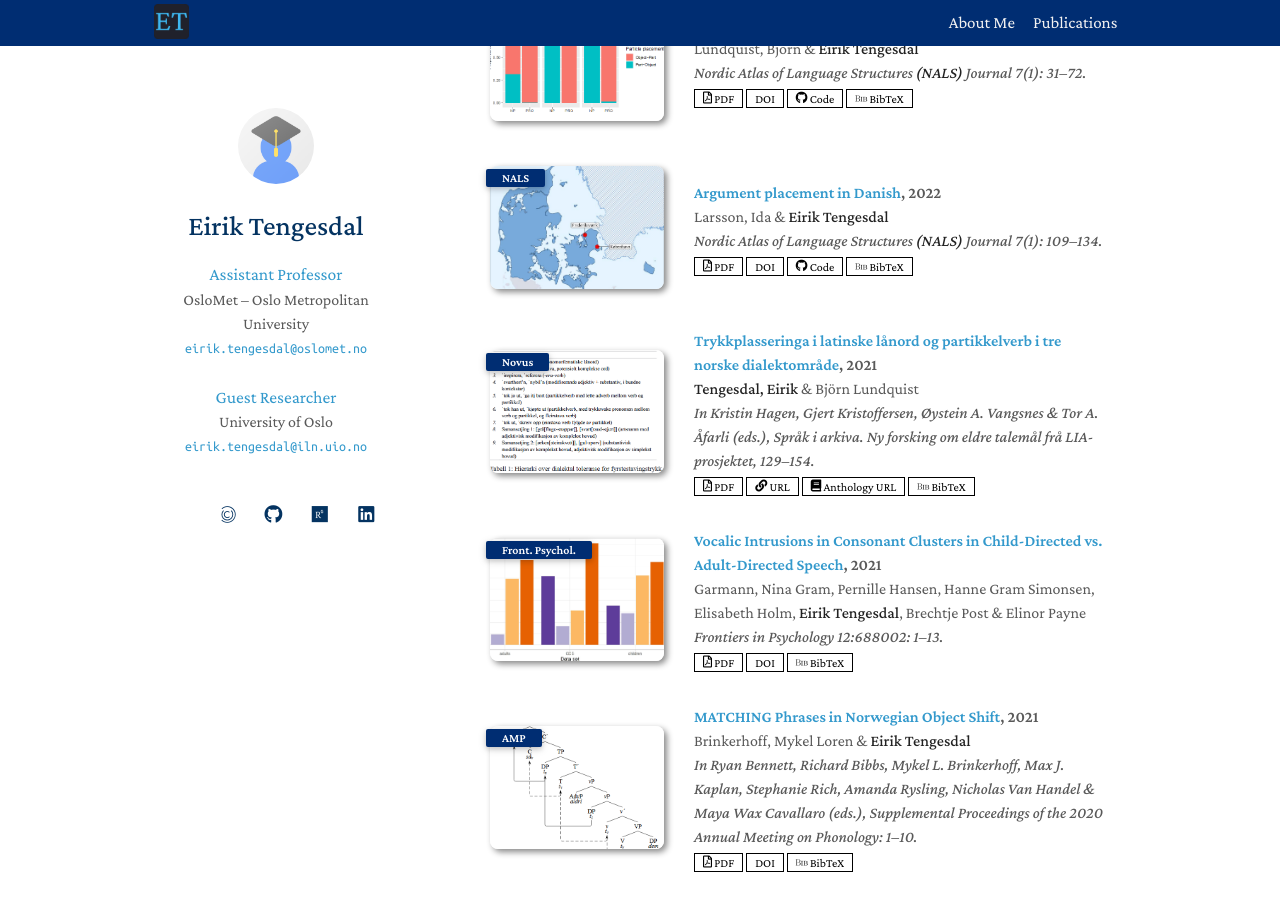
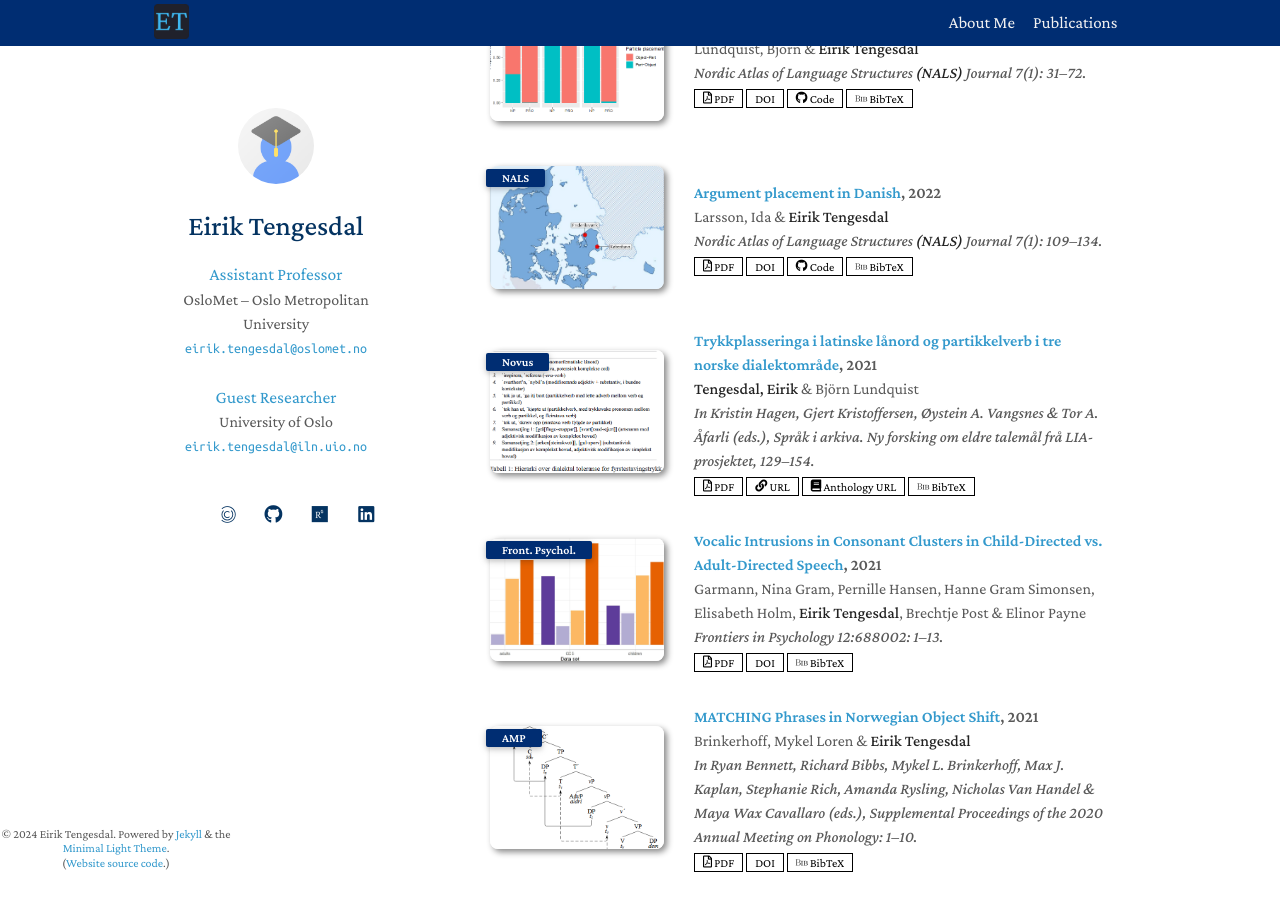
Before and after one commit to EirikTengesdal/eiriktengesdal.no-old, a Jekyll site: the page built from index.md, in a window 1280 px wide and 900 px high, scrolled down 569 px. Built offline with Jekyll 4.4.1, drawn with Linux system fonts in a browser that asks for light colours; nearby versions of some CDN libraries; a style sheet for code colours, icons or effects is not loaded.

Commit message:
Update homepage.html

```diff
--- a/_layouts/homepage.html
+++ b/_layouts/homepage.html
@@ -173,26 +173,21 @@
         </a>
         {% endif %}
       </div>
-      <br>
     </header>
     <section>
       {{ content }}
-
+    </section>
+  </div>
+  <!-- <div class="page__footer"> -->
+    <footer>
       {% if site.footnote %}
       <div style="font: 12px/1.2 Crimson Pro, serif">
       <div class="page__footer-copyright">&copy; {{ site.time | date: '%Y' }} {{ site.name | default: site.title }}. {{ site.data.ui-text[site.locale].powered_by | default: "Powered by" }} <a href="http://jekyllrb.com" rel="nofollow">Jekyll</a> &amp; the <a href="https://github.com/yaoyao-liu/minimal-light">Minimal Light Theme</a>.</div>
       (<a href="{{ site.footnote_link }}" rel="noopener">{{ site.footnote }}</a>.)
       </div>
       {% endif %}
-
-      <!-- {% if site.clustrmaps_id %}
-      <br>
-      <div style="width:100px; pointer-events: none;">
-      <script type="text/javascript" id="clstr_globe" src="//clustrmaps.com/globe.js?d={{ site.clustrmaps_id }}"></script>
-      </div>
-      {% endif %} -->
-      </div>
-    </section>
+    </footer>
+  <!-- </div> -->
   <script src="{{ '/assets/js/scale.fix.js' | relative_url }}"></script>
 </body>
 
```
